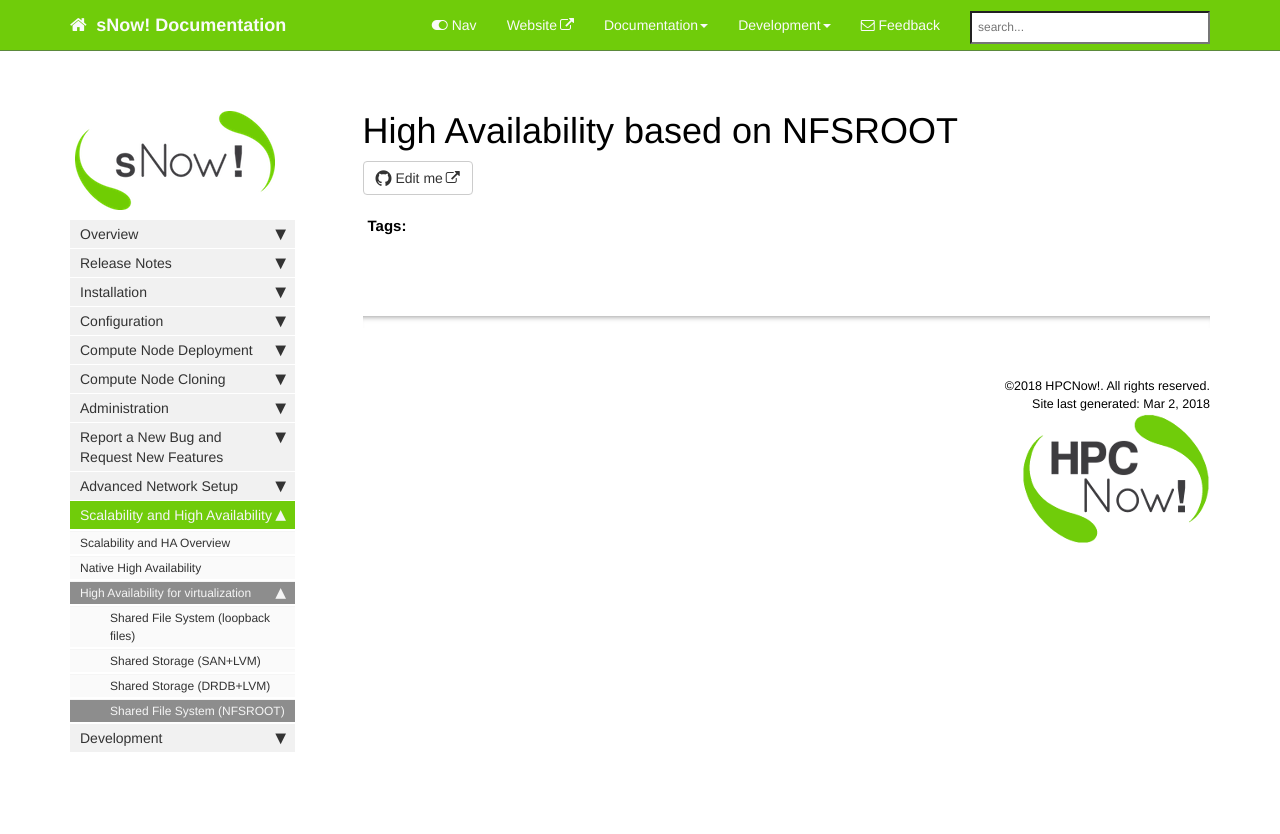
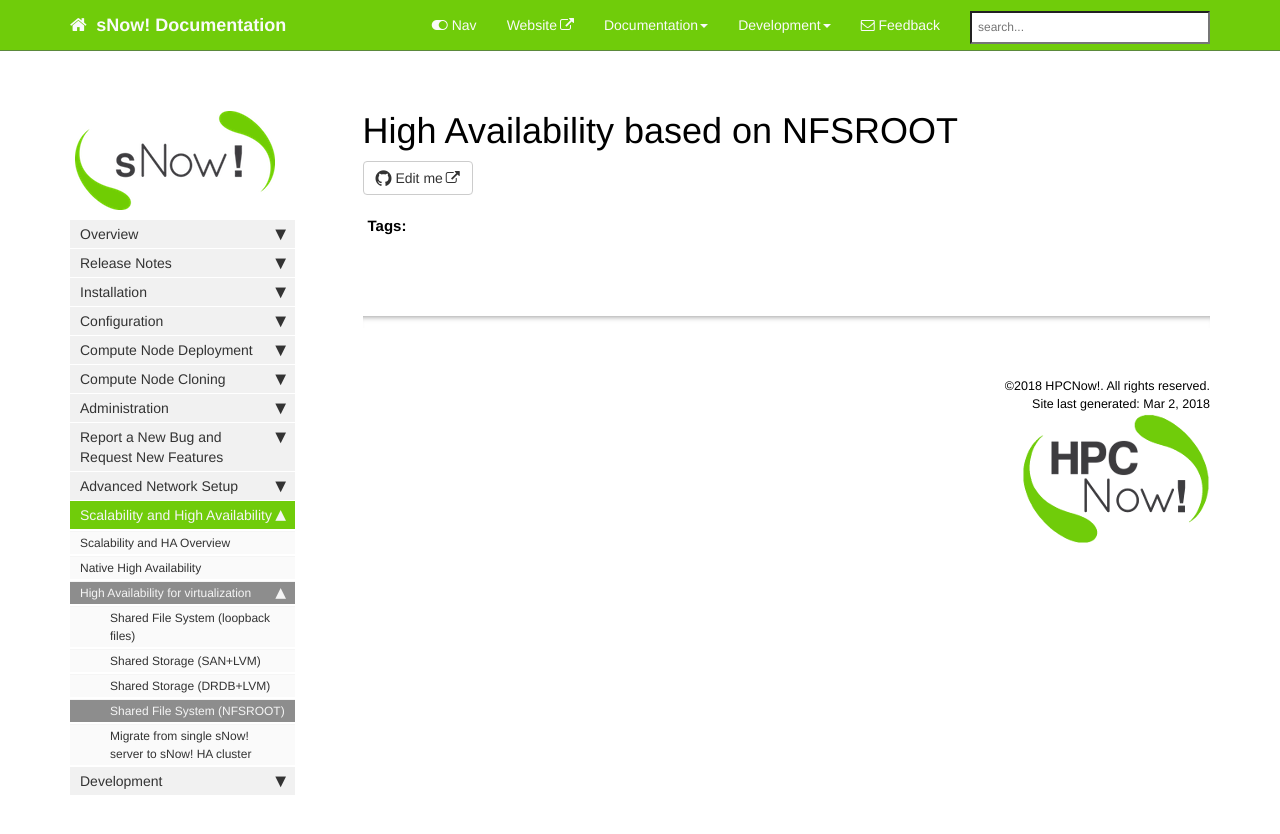
Before and after one commit to FlocksCM/snow-documentation, a Jekyll site: the page built from pages/mydoc/mydoc_ha_nfsroot.md, in a window 1280 px wide. Shown: the top 834 px of the page. Built offline with Jekyll 4.4.1, drawn with Linux system fonts in a browser that asks for light colours; nearby versions of some CDN libraries; comment, search, counter and statistics services are not loaded.

Commit message:
Update mydoc_sidebar.yml

```diff
--- a/_data/sidebars/mydoc_sidebar.yml
+++ b/_data/sidebars/mydoc_sidebar.yml
@@ -246,6 +246,10 @@ entries:
           url: /mydoc_ha_nfsroot.html
           output: web, pdf
 
+        - title: Migrate from single sNow! server to sNow! HA cluster
+          url: /mydoc_ha_migration.html
+          output: web, pdf
+
   - title: Development
     output: web, pdf
     folderitems:
```
